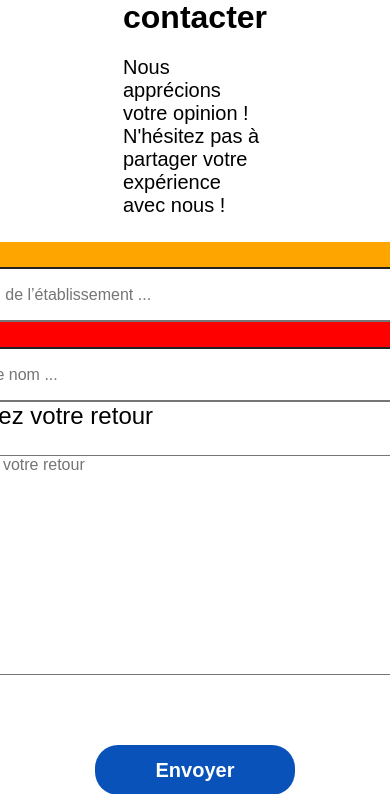
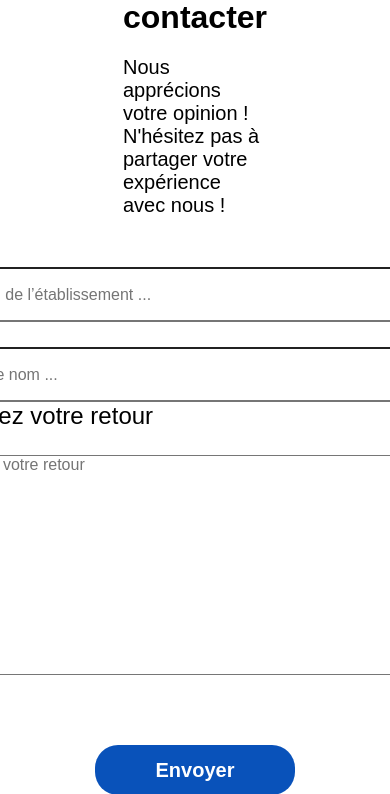
Before and after one commit to ambrekouitini/antony_bap, a PHP site: page /contact.php in a window 390 px wide; the page is wider, and only the part inside the window is pictured. Shown: the part 323-1117 px from the top of that part. Run offline with PHP 8.4, Linux system fonts and the light colour scheme; style sheets or scripts are compiled from the project's sources; some web fonts are replaced.

Commit message:
:bug: page contact - no construction colors

```diff
--- a/public/css/output.css
+++ b/public/css/output.css
@@ -1,8 +1,5 @@
-<<<<<<< HEAD
-=======
 @import url("https://fonts.cdnfonts.com/css/euclid-flex");
 @import url("https://fonts.cdnfonts.com/css/euclid-flex");
->>>>>>> 7a0194046be5b48498df0e7d7c74c649575d5333
 * {
   margin: 0;
   padding: 0;
@@ -420,9 +417,6 @@ footer section .footerSectionFirstLine {
   margin-top: 113px;
   margin-left: 112px;
   margin-right: 112px;
-  /*  background-color: red;
-    display: flex;
-    width: 112px;*/
 }
 @media screen and (max-width: 1125px) {
   .CarouselAvis {
@@ -1252,15 +1246,12 @@ footer section .footerSectionFirstLine {
   .contactBody .contactForm .contactInputs .contactFormPart1 {
     justify-content: center;
     margin-right: 0;
-    background-color: blueviolet;
   }
   .contactBody .contactForm .contactInputs .contactFormPart1 .contactFormPart1_1 {
     flex-direction: column;
-    background-color: orange;
   }
   .contactBody .contactForm .contactInputs .contactFormPart1 .contactFormPart1_2 {
     flex-direction: column;
-    background-color: red;
   }
 }
 .contactBody .contactForm .contactInputs .contactFormPart1 label {
--- a/public/css/pages/_contact.scss
+++ b/public/css/pages/_contact.scss
@@ -53,14 +53,11 @@
         @media screen and (max-width: 1160px) {
           justify-content: center;
           margin-right: 0;
-          background-color: blueviolet;
           .contactFormPart1_1{
             flex-direction: column;
-            background-color: orange;
           }
           .contactFormPart1_2{
             flex-direction: column;
-            background-color: red;
           }
         }
         label{
--- a/public/css/pages/_index.scss
+++ b/public/css/pages/_index.scss
@@ -6,7 +6,6 @@
   font-size: 16px;
   font-family: 'Euclid Triangle', sans-serif;
 }
-
 
 .index {
   width: 100%;
@@ -263,9 +262,7 @@ padding-right: 147px;
     display: none;
 
   }
-  /*  background-color: red;
-    display: flex;
-    width: 112px;*/
+
   h3{
     display: flex;
     justify-content: center;
```
Also changed, not shown: 1 other file.
